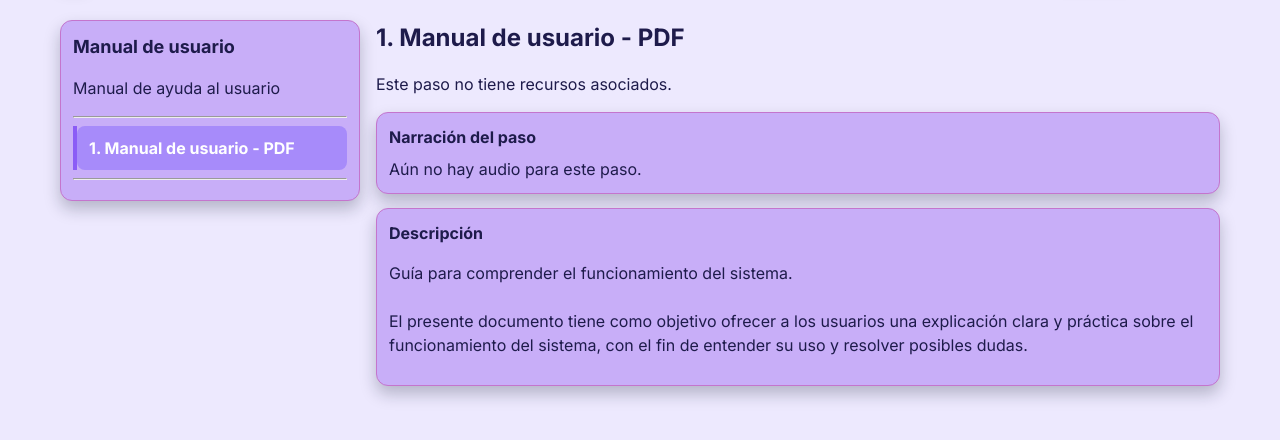
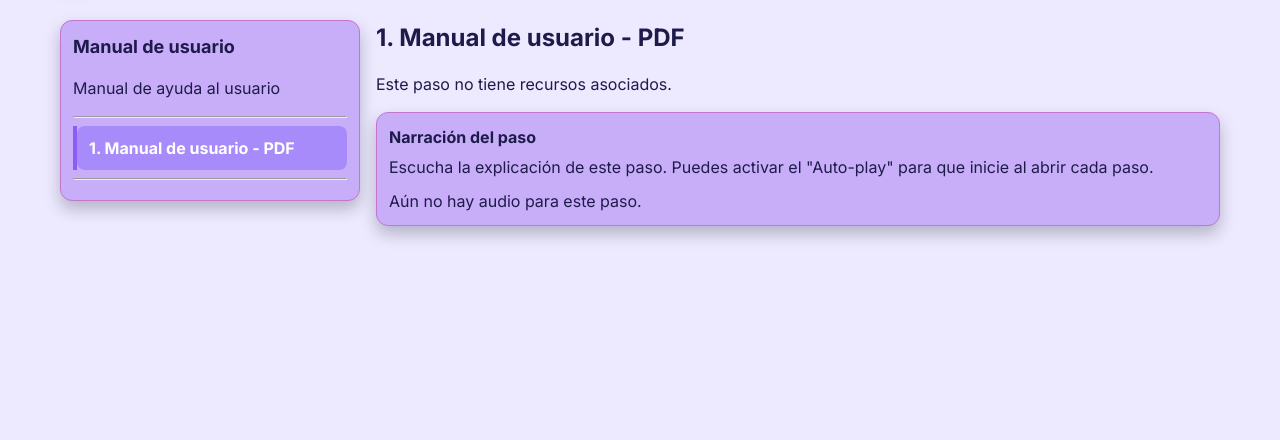
Before and after one commit to karla22rios/fo-learn, a Django app: page /step/5/ in a window 1280 px wide. Shown: the part 66-506 px from the top of the page. Run offline with Django 5.2, Linux system fonts and the light colour scheme; data comes from the database, SQL or seed files in the repository; both versions use the stored data as it was after the commit.

Commit message:
Restore audio UI and bottom navigation

```diff
--- a/PT2/settings.py
+++ b/PT2/settings.py
@@ -1,6 +1,6 @@
+import os
 from pathlib import Path
 import dj_database_url
-import os
 
 BASE_DIR = Path(__file__).resolve().parent.parent
 
--- a/requirements.txt
+++ b/requirements.txt
@@ -2,5 +2,5 @@ Django>=5.0,<6.0
 gunicorn
 whitenoise
 djangorestframework
+dj-database-url
 psycopg[binary]
-dj-database-url
--- a/templates/viewer/step_viewer.html
+++ b/templates/viewer/step_viewer.html
@@ -115,23 +115,64 @@
         <p>Este paso no tiene recursos asociados.</p>
       {% endif %}
 
-      <!-- AUDIO -->
+      <!-- AUDIO (con auto-play + reiniciar) -->
       <div class="card" style="margin-top:12px">
         <strong>Narración del paso</strong>
+        <p style="margin:6px 0 10px">
+          Escucha la explicación de este paso. Puedes activar el "Auto-play" para que inicie al abrir cada paso.
+        </p>
 
         {% if step.audio_static_path %}
-          <audio id="narration" controls style="width:100%">
-            <source src="{% static step.audio_static_path %}" type="audio/mpeg">
-          </audio>
+          <div style="display:flex;align-items:center;gap:12px;flex-wrap:wrap">
+            <audio id="narration" controls style="flex:1;min-width:260px">
+              <source src="{% static step.audio_static_path %}" type="audio/mpeg">
+            </audio>
+
+            <label style="display:flex;align-items:center;gap:8px;user-select:none">
+              <input type="checkbox" id="autoplayToggle">
+              <span>Auto-play</span>
+            </label>
+
+            <button class="btn" type="button" id="btnRestartAudio">Reiniciar audio</button>
+          </div>
+
+          <script>
+            (function(){
+              const audio = document.getElementById("narration");
+              const toggle = document.getElementById("autoplayToggle");
+              const btn = document.getElementById("btnRestartAudio");
+
+              // Estado persistente
+              const KEY = "folearn_autoplay";
+              const saved = localStorage.getItem(KEY);
+              toggle.checked = saved === "1";
+
+              toggle.addEventListener("change", () => {
+                localStorage.setItem(KEY, toggle.checked ? "1" : "0");
+              });
+
+              btn.addEventListener("click", () => {
+                audio.currentTime = 0;
+                audio.play().catch(()=>{});
+              });
+
+              // Autoplay al cargar el paso (si está activo)
+              if (toggle.checked) {
+                // pequeño delay para que el navegador ya tenga listo el elemento
+                setTimeout(() => audio.play().catch(()=>{}), 300);
+              }
+            })();
+          </script>
         {% else %}
           <p style="margin:8px 0 0">Aún no hay audio para este paso.</p>
         {% endif %}
       </div>
 
-      <div class="card" style="margin-top:14px">
-        <strong>Descripción</strong>
-        <p style="white-space:pre-line">{{ step.description }}</p>
+      <div style="display:flex;gap:8px;flex-wrap:wrap;margin:12px 0">
+        {% if prev_step %}<a class="btn" href="{% url 'step_viewer' prev_step.pk %}">← Paso anterior</a>{% endif %}
+        {% if next_step %}<a class="btn" href="{% url 'step_viewer' next_step.pk %}">Paso siguiente →</a>{% endif %}
       </div>
+
 
       {% if step.asset and step.asset.static_path %}
         {% with step.asset.static_path|lower as f %}
```
Also changed, not shown: db.sqlite3, 3 other files.
